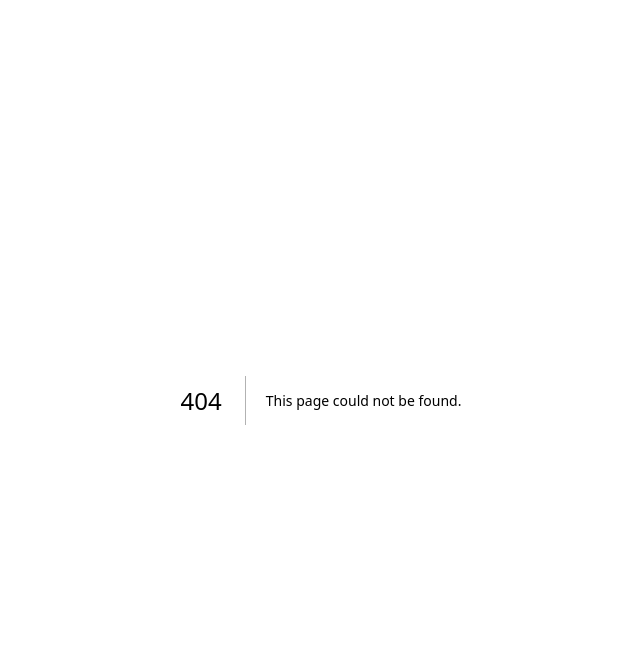
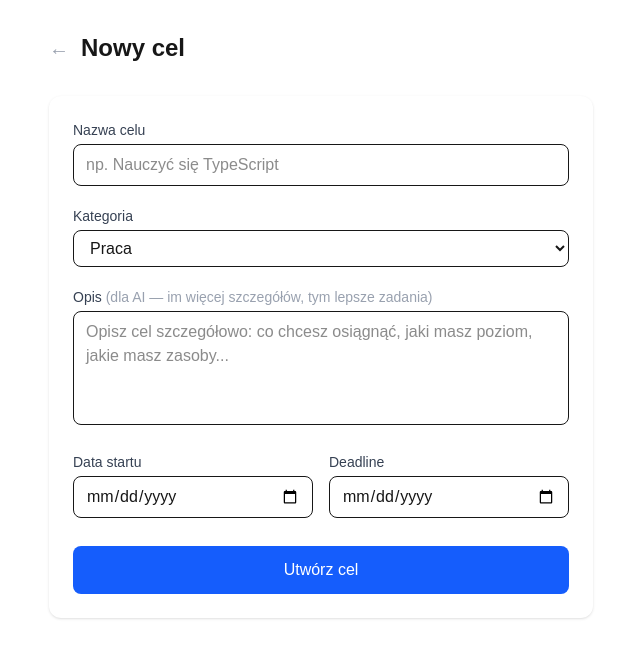
Before and after one commit to pawelck151/goal-tracker, a Next.js app: page /goals/new in a window 1280 px wide. Before the commit this address had no page. Shown: the top 658 px of the page, without its empty margins (319-959 px from the left). Built offline with nearby package versions, Linux system fonts and the light colour scheme.

Commit message:
feat: new goal form with fire-and-forget task generation

```diff
--- /dev/null
+++ b/src/app/goals/new/page.tsx
@@ -0,0 +1,111 @@
+'use client'
+
+import { useActionState, useEffect } from 'react'
+import { useRouter } from 'next/navigation'
+import { createGoal } from '@/actions/goals'
+import Link from 'next/link'
+
+const CATEGORIES = [
+  { value: 'work', label: 'Praca' },
+  { value: 'health', label: 'Zdrowie' },
+  { value: 'learning', label: 'Nauka' },
+  { value: 'hobby', label: 'Hobby' },
+  { value: 'finance', label: 'Finanse' },
+]
+
+export default function NewGoalPage() {
+  const router = useRouter()
+  const [state, formAction, pending] = useActionState(createGoal, null)
+
+  useEffect(() => {
+    if (state?.goalId) {
+      // Fire and forget — generates tasks in background
+      fetch(`/api/goals/${state.goalId}/generate-tasks`, { method: 'POST' })
+      router.push('/dashboard')
+    }
+  }, [state?.goalId, router])
+
+  return (
+    <div className="max-w-xl mx-auto px-4 py-8">
+      <div className="flex items-center gap-3 mb-8">
+        <Link href="/dashboard" className="text-gray-400 hover:text-gray-600 text-xl">
+          ←
+        </Link>
+        <h1 className="text-2xl font-bold">Nowy cel</h1>
+      </div>
+
+      <form action={formAction} className="bg-white rounded-xl p-6 shadow-sm flex flex-col gap-5">
+        <div>
+          <label className="block text-sm font-medium text-gray-700 mb-1">Nazwa celu</label>
+          <input
+            type="text"
+            name="title"
+            required
+            placeholder="np. Nauczyć się TypeScript"
+            className="w-full border rounded-lg px-3 py-2 focus:outline-none focus:ring-2 focus:ring-blue-500"
+          />
+        </div>
+
+        <div>
+          <label className="block text-sm font-medium text-gray-700 mb-1">Kategoria</label>
+          <select
+            name="category"
+            required
+            className="w-full border rounded-lg px-3 py-2 focus:outline-none focus:ring-2 focus:ring-blue-500"
+          >
+            {CATEGORIES.map((c) => (
+              <option key={c.value} value={c.value}>
+                {c.label}
+              </option>
+            ))}
+          </select>
+        </div>
+
+        <div>
+          <label className="block text-sm font-medium text-gray-700 mb-1">
+            Opis{' '}
+            <span className="text-gray-400 font-normal">
+              (dla AI — im więcej szczegółów, tym lepsze zadania)
+            </span>
+          </label>
+          <textarea
+            name="description"
+            required
+            rows={4}
+            placeholder="Opisz cel szczegółowo: co chcesz osiągnąć, jaki masz poziom, jakie masz zasoby..."
+            className="w-full border rounded-lg px-3 py-2 focus:outline-none focus:ring-2 focus:ring-blue-500 resize-none"
+          />
+        </div>
+
+        <div className="grid grid-cols-2 gap-4">
+          <div>
+            <label className="block text-sm font-medium text-gray-700 mb-1">Data startu</label>
+            <input
+              type="date"
+              name="startDate"
+              required
+              className="w-full border rounded-lg px-3 py-2 focus:outline-none focus:ring-2 focus:ring-blue-500"
+            />
+          </div>
+          <div>
+            <label className="block text-sm font-medium text-gray-700 mb-1">Deadline</label>
+            <input
+              type="date"
+              name="deadline"
+              required
+              className="w-full border rounded-lg px-3 py-2 focus:outline-none focus:ring-2 focus:ring-blue-500"
+            />
+          </div>
+        </div>
+
+        <button
+          type="submit"
+          disabled={pending}
+          className="bg-blue-600 text-white py-3 rounded-lg font-medium hover:bg-blue-700 disabled:opacity-50 mt-2"
+        >
+          {pending ? 'Tworzenie...' : 'Utwórz cel'}
+        </button>
+      </form>
+    </div>
+  )
+}
```
